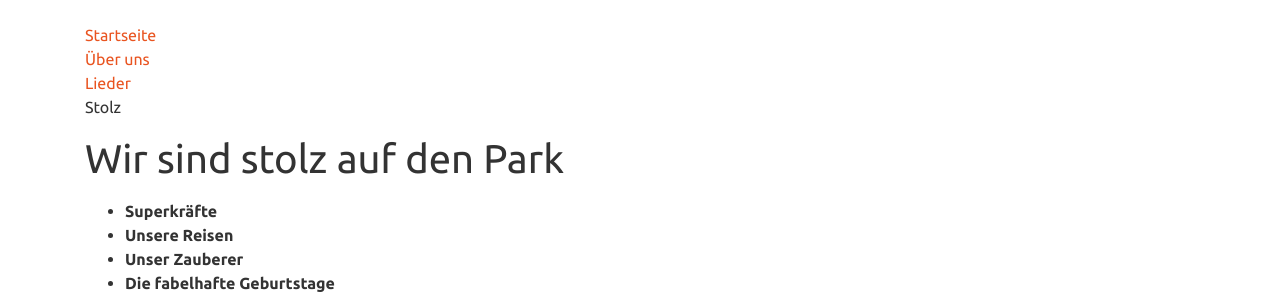
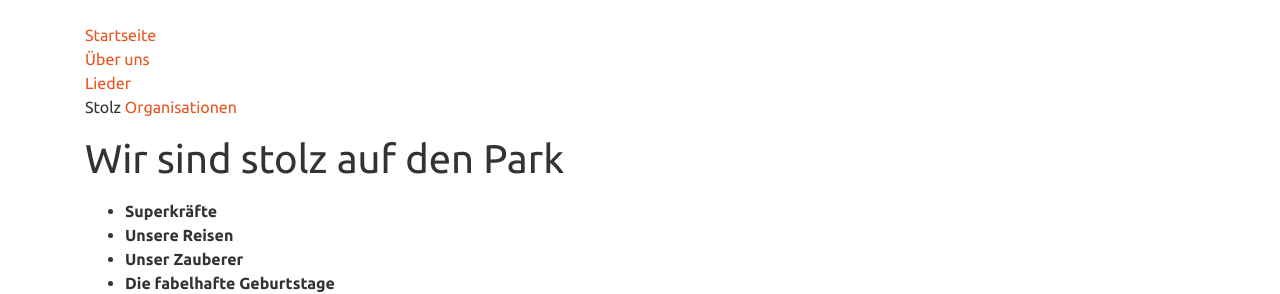
Before and after one commit to viktor-chiarcos/viktor-chiarcos.github.io, a Jekyll site: the page built from _pages/dino-park/stolz.md, in a window 1280 px wide. Shown: the part 471-765 px from the top of the page. Built offline with Jekyll 4.4.1, drawn with Linux system fonts in a browser that asks for light colours.

Commit message:
Update stolz.md

```diff
--- a/_pages/dino-park/stolz.md
+++ b/_pages/dino-park/stolz.md
@@ -16,6 +16,7 @@ action: true
 [Über uns](/dino-park/welcome)\
 [Lieder](https://viktor-chiarcos.github.io/dino-park/songs)\
 Stolz
+[Organisationen](/dino-park/orgas/)
 
 # Wir sind stolz auf den Park
 - **Superkräfte**
```
